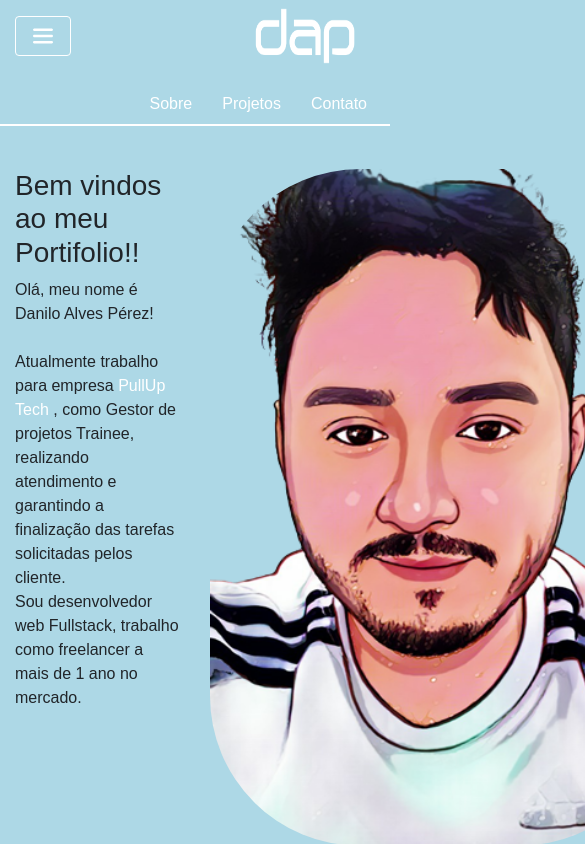
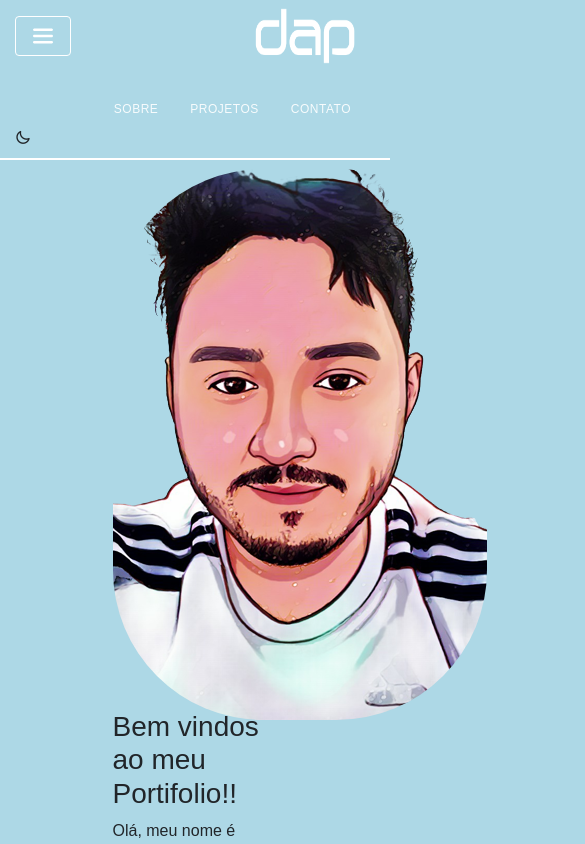
Before and after one commit to dap4ever/portifolio, a website: page index.html in a window 390 px wide. Both pictures are taken after a click on the button "Toggle navigation". Shown: the top 844 px of the page, 585 px wide, since content can reach past the window. Drawn offline with nearby package versions, Linux system fonts and the light colour scheme.

Commit message:
atualização

```diff
--- a/assets/js/app.js
+++ b/assets/js/app.js
@@ -1,4 +1,6 @@
 const header = document.querySelector("header");
+
+
 
 /*----Sticky Navbar----*/
 function stickyNavbar() {
--- a/assets/scss/style.scss
+++ b/assets/scss/style.scss
@@ -6,6 +6,7 @@ $azulclaro: #ADD8E6;
 $azul: #00f7ff;
 $branco:#fff;
 $bg-transparent:#808080;
+$ball: #f2eee3;
 
 *,
 *::before,
@@ -33,15 +34,14 @@ body {
 
 }
 
+
+
 header.scrolled {
     background-color: $bg-transparent;
     box-shadow: 0 5px 20px 0.1px rgba(0, 0, 0, 0.1);
 }
 
-// header.scrolled .logo {
-//     height: 80px;
-//     line-height: 80px;
-// }
+
 
 body {
 
@@ -87,6 +87,65 @@ body {
                 align-items: center;
                 padding-top: 10px;
 
+                .nav-link {
+                    position: relative;
+                    display: inline-block;
+                    margin: 0 1rem;
+                    text-transform: uppercase;
+                    font-size: .75rem;
+                    letter-spacing: .5px;
+                    font-weight: 500;
+                    opacity: .9;
+                    transition: 0.3s;
+
+                }
+
+                .nav-link::after {
+                    content: "";
+                    position: absolute;
+                    width: 0;
+                    height: 10px;
+                    border-radius: 5px;
+                    background-color: green;
+                    bottom: 0;
+                    left: -5px;
+                    z-index: -1;
+                    opacity: 0;
+                    transition: 0.3s;
+                }
+
+                .nav-link:hover {
+                    color: var(--heading-color);
+                }
+
+
+                .nav-link:hover::after {
+                    width: 100%;
+                    opacity: 0.2;
+                }
+
+                .toggle-btn {
+                    color: var(--heading-color);
+                    min-width: 40px;
+                    height: 40px;
+                    background-color: var(--bg-color2);
+                    border-radius: 50%;
+                    display: flex;
+                    align-items: center;
+                    justify-content: center;
+                    font-size: 1.1rem;
+                    cursor: pointer;
+                    box-shadow: 0 0 10px 0 rgba(0, 0, 0, 0.05);
+                    transition: 0.3s;
+                    margin-right: 1rem;
+                }
+
+                .toggle-btn:hover {
+                    filter: brightness(97%);
+
+                }
+
+
                 li {
 
                     margin-left: 30px;
@@ -97,8 +156,9 @@ body {
                     }
 
                 }
+
+
             }
-
 
 
         }
@@ -106,19 +166,29 @@ body {
 
     #home {
         margin-top: 20vh;
+        max-height: 600px;
 
         .sobre {
             margin-top: 40px;
 
+            .apresentation {
+                display: flex;
+                flex-direction: column;
+                justify-content: space-evenly;
+
+
+            }
+
+            .hero-area {
+                text-align: center;
 
                 .hero-img {
                     border-radius: 150px;
-                min-height: calc(100% + 120px);
-
-            }
                 }
             }
 
+
+        }
 
 
     }
@@ -148,3 +218,26 @@ body {
 
 
     }
+
+    @media (max-width: 990px) {
+        #home {
+            .container {
+                .sobre {
+
+                    flex-direction: column-reverse;
+                    align-content: center;
+
+                    .apresentation {
+
+                        margin-top: -10px;
+                        z-index: 9;
+                    }
+
+                }
+            }
+
+        }
+
+
+    }
+}
--- a/index.html
+++ b/index.html
@@ -5,6 +5,12 @@
     <meta http-equiv="X-UA-Compatible" content="IE=edge" />
     <meta name="viewport" content="width=device-width, initial-scale=1.0" />
     <title>Meu Portifolio</title>
+    <title>Danilo Perez | Portiólio</title>
+    <!-- Icons -->
+    <link
+      rel="stylesheet"
+      href="https://unicons.iconscout.com/release/v4.0.0/css/line.css"
+    />
 
     <link
       rel="stylesheet"
@@ -44,14 +50,12 @@
           <div class="collapse navbar-collapse" id="navbarTogglerDemo03">
             <ul class="navbar-nav ml-auto mr-2 mt-2 mt-lg-0">
               <ul>
-                <li class="nav-item active"><a href="">Sobre</a></li>
-                <li class="nav-item active"><a href="">Projetos</a></li>
-                <li class="nav-item active"><a href="">Contato</a></li>
+                <li class="nav-item nav-link"><a href="">Sobre</a></li>
+                <li class="nav-item nav-link"><a href="">Projetos</a></li>
+                <li class="nav-item nav-link"><a href="">Contato</a></li>
               </ul>
             </ul>
-            <div class="button">
-              <div class="ball"></div>
-            </div>
+            <i class="uil uil-moon toggle-btn"></i>
           </div>
         </nav>
       </div>
@@ -60,20 +64,23 @@
     <section id="home">
       <div class="container">
         <div class="row sobre">
-          <div class="col-6">
+          <div class="col-6  apresentation">
             <h3>Bem vindos ao meu Portifolio!!</h3>
             <p>
               Olá, meu nome é Danilo Alves Pérez!
               <br /><br />
               Atualmente trabalho para empresa
               <a href="https://pullup.tech/">PullUp Tech</a> , como Gestor de
-              projetos Trainee, realizando atendimento e garantindo a
-              finalização das tarefas solicitadas pelos cliente. <br>
-              Sou desenvolvedor web Fullstack, trabalho como freelancer a mais de 1
-              ano no mercado.
+              projetos Trainee e programador, realizando atendimento e garantindo a
+              finalização das tarefas solicitadas pelos cliente. <br /><br />
+              Sou desenvolvedor web Fullstack Junior, trabalho como freelancer a mais
+              de 1 ano no mercado. <br /><br />
+              Estou criando esse Portifolio apenas com a minha imaginação é um
+              projeto novo, que está em desenvolvimento para informar tudo que
+              aprendi e o que eu ainda estou aprendendo.
             </p>
           </div>
-          <div class="col-6">
+          <div class="col-6 hero-area">
             <img
               class="hero-img"
               src="assets/img/WhatsApp_Image_2022-08-07_at_13.48.27-removebg-preview.png"
```
Also changed, not shown: assets/css/style.min.css. Lines whose indentation alone changed are shown as unchanged.
